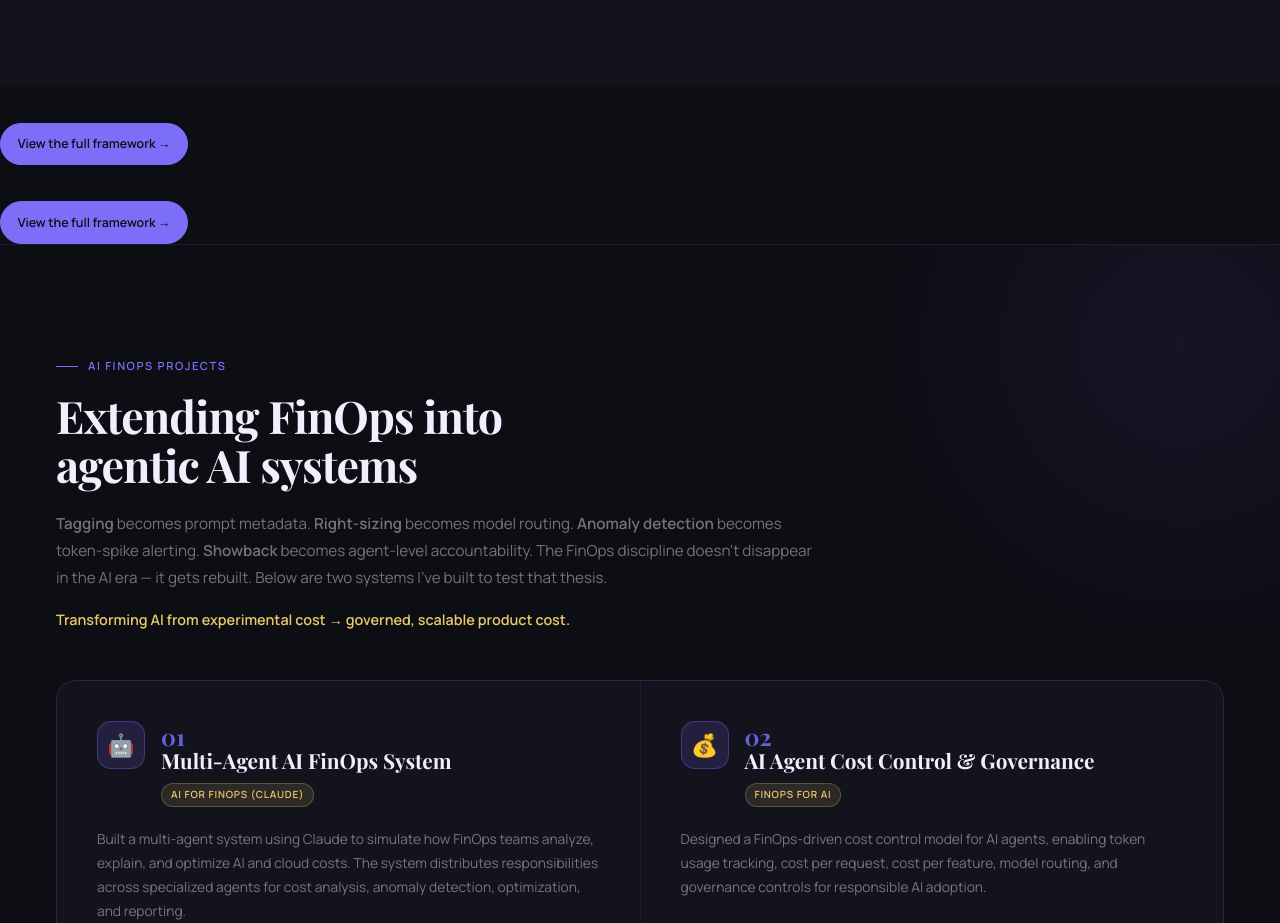
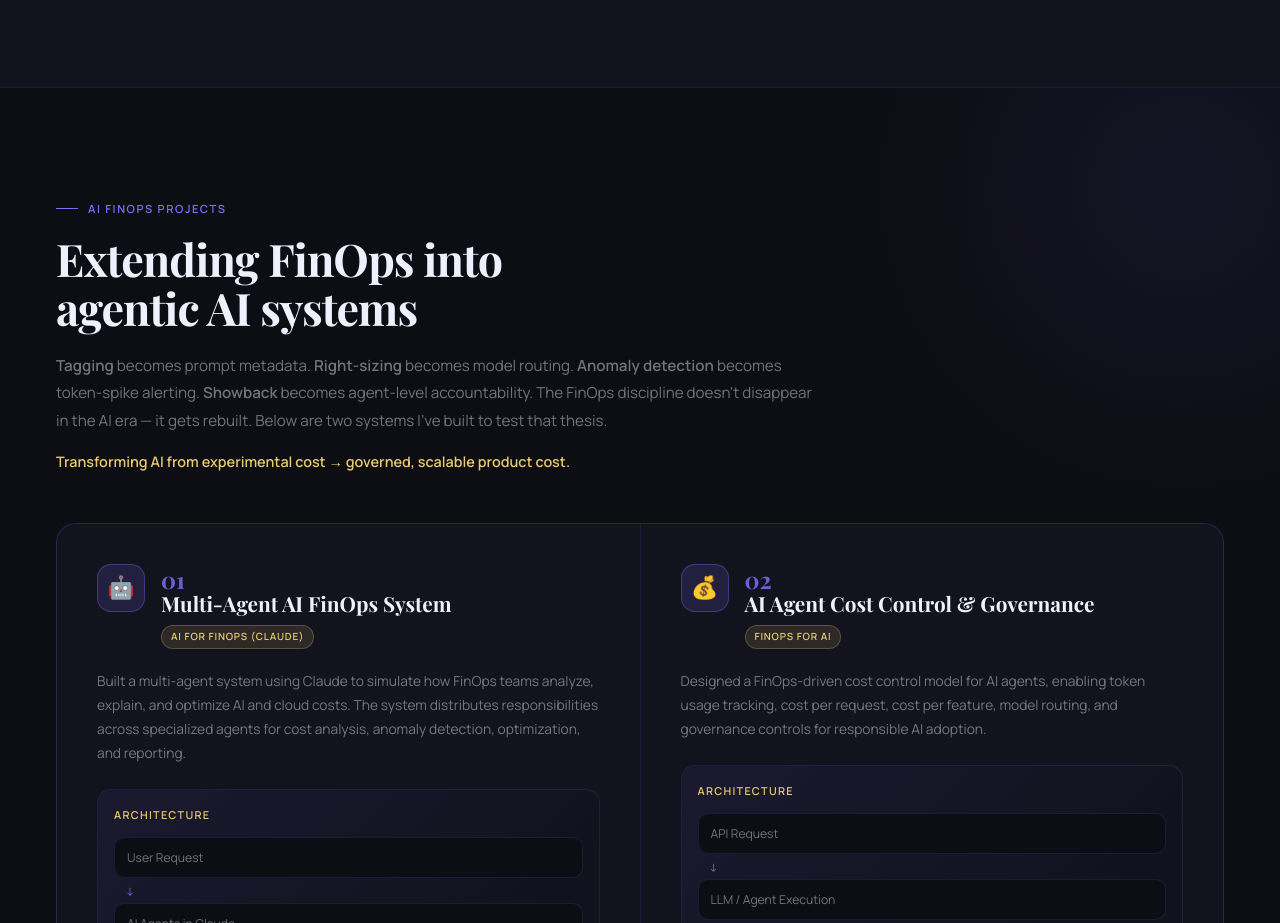
Before and after one commit to SumairaPro/profile, a plain HTML site: page index.html in a window 1280 px wide. Shown: the part 1880-2803 px from the top of the page. Drawn offline with nearby package versions, Linux system fonts and the light colour scheme; a web font is replaced by a local one.

Commit message:
Update index.html

```diff
--- a/index.html
+++ b/index.html
@@ -972,18 +972,6 @@ body::after {
   </div>
 </section>
 
-
-  <div class="ai-project-actions" style="margin-top:2.25rem;">
-    <a class="ai-demo-btn ai-demo-primary" href="https://sumairapro.github.io/profile/finops_ai_product_lifecycle.html" target="_blank" rel="noopener">
-      View the full framework →
-    </a>
-  </div>
-</section>  <div class="ai-project-actions" style="margin-top:2.25rem;">
-    <a class="ai-demo-btn ai-demo-primary" href="https://sumairapro.github.io/profile/finops_ai_product_lifecycle.html" target="_blank" rel="noopener">
-      View the full framework →
-    </a>
-  </div>
-</section>
 <section id="ai-projects">
   <div class="s-eyebrow">AI FinOps Projects</div>
   <h2 class="s-title">Extending FinOps into agentic AI systems</h2>
```
